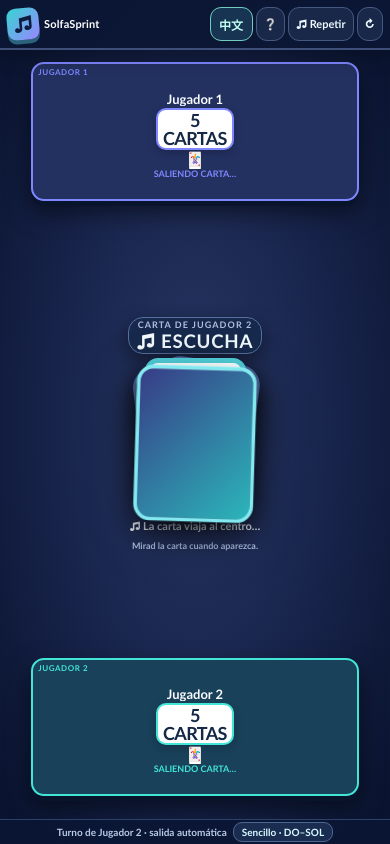
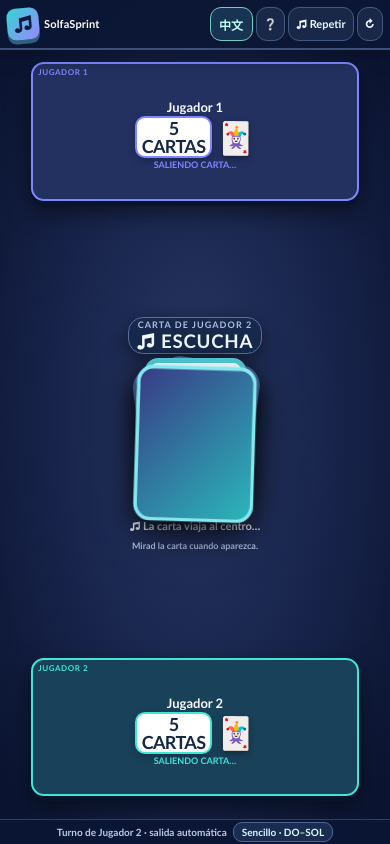
Before and after one commit to rafgim2/rafgim2.github.io, a plain HTML site: page SolfaSprint/index.html in a window 390 px wide. Both pictures are taken after a click on the button "¡EMPEZAR PARTIDA! ▶". Drawn offline with Linux system fonts and the light colour scheme.

Commit message:
SolfaSprint: colocar icono de carta grande junto al contador de cartas

```diff
--- a/SolfaSprint/index.html
+++ b/SolfaSprint/index.html
@@ -220,6 +220,18 @@ html[lang="zh-TW"] .player-zone.is-turn::after{content:"👆 點這裡！"}
 @media(max-height:620px) and (orientation:landscape){
  .player-zone .player-count{padding:1px 9px}
  .player-zone .player-count .card-total,.player-zone .player-count .card-unit{font-size:clamp(17px,4vh,27px)}
+}
+/* Carta grande junto al contador, no debajo. */
+.player-zone .player-count-row{display:flex;flex-direction:row;align-items:center;justify-content:center;gap:clamp(7px,1.1vw,17px);width:100%;min-width:0}
+.player-zone .player-count-row .player-count{flex:0 1 auto;min-width:0}
+.player-zone .player-count-row .player-symbol{display:inline-flex;align-items:center;justify-content:center;flex:0 0 auto;font-size:clamp(43px,5.2vw,78px);line-height:1;filter:drop-shadow(0 3px 3px #0005)}
+@media(max-width:680px),(orientation:portrait){
+ .player-zone .player-count-row{gap:clamp(3px,1vw,9px)}
+ .player-zone .player-count-row .player-symbol{font-size:clamp(29px,8vw,49px)}
+}
+@media(max-height:620px) and (orientation:landscape){
+ .player-zone .player-count-row{gap:clamp(4px,.7vw,12px)}
+ .player-zone .player-count-row .player-symbol{font-size:clamp(32px,7vh,50px)}
 }
 </style>
 </head>
@@ -692,7 +704,7 @@ function createPlayers(){let deck=buildDeck();state.players=[];const names=[...$
  if(deck.length<state.cards)deck.push(...buildDeck());state.players.push({id:i,name:names[i].value.trim().slice(0,16)||playerLabel(i),color:COLORS[i],hand:deck.splice(0,state.cards),zone:null});}}
 function renderPlayers(){zones.replaceChildren();for(const p of state.players){const btn=document.createElement('button');btn.type='button';btn.className='player-zone';btn.dataset.seat=p.id;
  btn.style.setProperty('--accent',p.color.main);btn.style.setProperty('--light',p.color.light);
- btn.innerHTML=`<span class="seat-num">JUGADOR ${p.id+1}</span><span class="player-name"></span><span class="player-count"><strong class="card-total">0</strong><small class="card-unit">cartas</small></span><span class="player-symbol">🃏</span><span class="player-cue">MI TURNO</span>`;
+ btn.innerHTML=`<span class="seat-num">JUGADOR ${p.id+1}</span><span class="player-name"></span><span class="player-count-row"><span class="player-count"><strong class="card-total">0</strong><small class="card-unit">cartas</small></span><span class="player-symbol">🃏</span></span><span class="player-cue">MI TURNO</span>`;
  btn.querySelector('.player-name').textContent=p.name;
  btn.addEventListener('pointerdown',e=>{if(e.pointerType==='mouse'&&e.button!==0)return;e.preventDefault();press(p.id);},{passive:false});
  btn.addEventListener('click',e=>{if(e.detail===0)press(p.id);});btn.addEventListener('contextmenu',e=>e.preventDefault());zones.appendChild(btn);p.zone=btn;}
```
